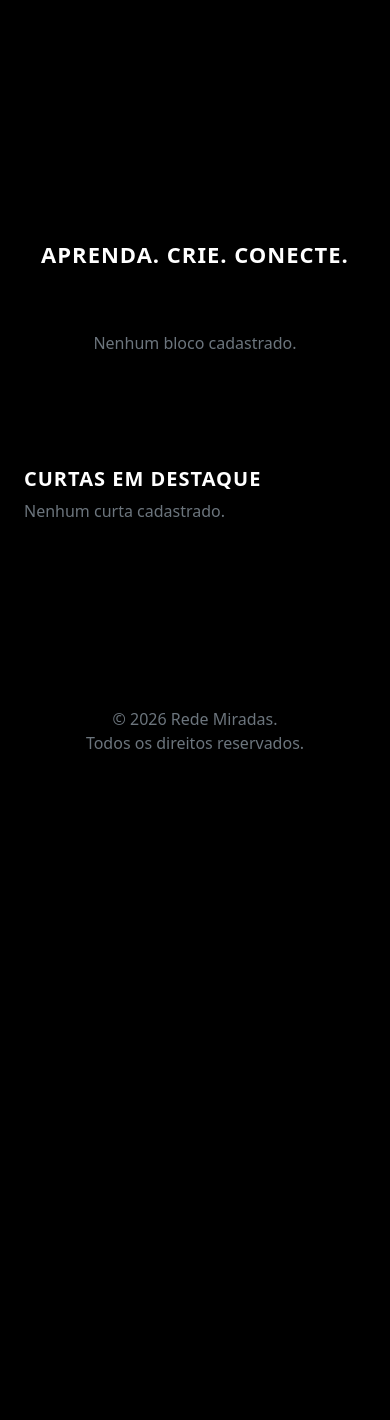
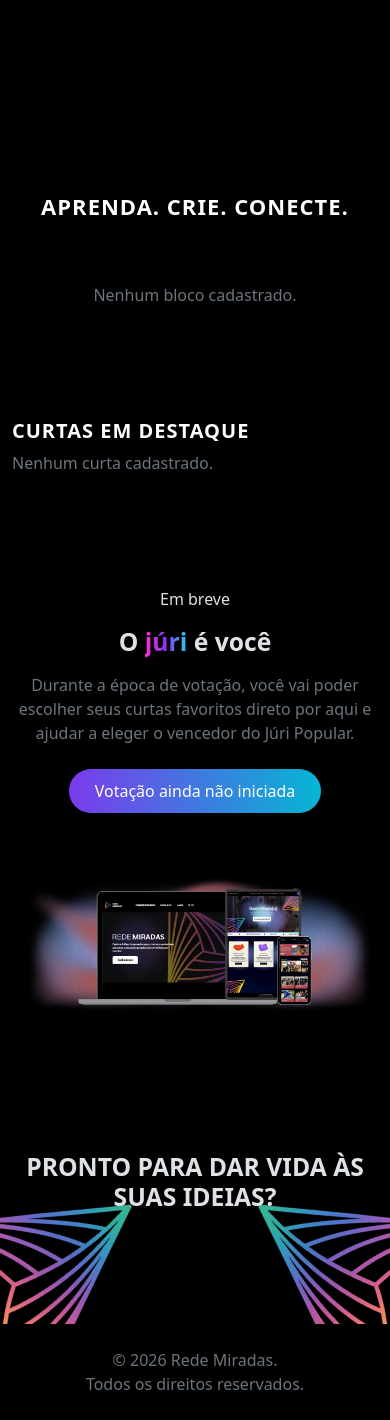
Before and after one commit to danybarreto2008/Rede-Miradas, a Django app: page / in a window 390 px wide. Shown: the part 715-2135 px from the top of the page. Before the commit the page ends 1464 px from the top, so only its background shows below. Run offline with Django 5.2, Linux system fonts and the light colour scheme; data that the repository does not hold is empty.

Commit message:
Sessão final do comeceporaqui

```diff
--- a/rede_miradas/static/rede_miradas/css/comeceporaqui.css
+++ b/rede_miradas/static/rede_miradas/css/comeceporaqui.css
@@ -691,3 +691,132 @@
         padding: 32px 12px 14px;
     }
 }
+.passo-icone {
+    width: 64px;
+    height: 64px;
+    border-radius: 50%;
+    display: flex;
+    align-items: center;
+    justify-content: center;
+    font-size: 24px;
+    color: #ffffff;
+    background:
+        linear-gradient(#000000, #000000) padding-box,
+        linear-gradient(135deg, var(--roxo), var(--azul)) border-box;
+    border: 2px solid transparent;
+}
+
+.passo-titulo {
+    color: #ffffff;
+    font-weight: 600;
+    font-size: 16px;
+    margin: 0;
+}
+
+.passo-texto {
+    color: #a0a0a0;
+    font-size: 14px;
+    margin: 0;
+}
+
+.slide-conteudo h1,
+.slide-conteudo p {
+    max-width: 650px;
+    overflow-wrap: break-word;
+    word-break: break-word;
+}
+
+@media (max-width: 600px) {
+    .slide h1 {
+        font-size: 26px;
+    }
+
+    .slide p {
+        font-size: 15px;
+    }
+
+    .slide-conteudo {
+        padding: 24px 20px;
+    }
+}
+
+/* ===== Seção final (chamada para ação) ===== */
+.secao-final {
+    position: relative;
+    background-color: #000000;
+    padding-top: 40px;
+    padding-bottom: 180px;
+}
+
+.triangulos-final-clip {
+    position: absolute;
+    top: 0;
+    left: 0;
+    width: 100%;
+    z-index: 0;
+    pointer-events: none;
+    overflow: hidden;
+}
+
+.triangulos-final {
+    position: relative;
+    width: 100%;
+}
+
+.triangulo-final {
+    position: absolute;
+    width: 450px;
+    bottom: -230px;
+    opacity: 1;
+    mix-blend-mode: screen;
+}
+
+.triangulo-final-esquerda {
+    left: -100px;
+    transform: rotate(-35deg);
+}
+
+.triangulo-final-direita {
+    right: -100px;
+    transform: scaleX(-1) rotate(-35deg);
+}
+
+.secao-final .container {
+    position: relative;
+    z-index: 1;
+}
+
+@media (max-width: 600px) {
+
+    .triangulo-final {
+        width: 220px;
+        bottom: -110px;
+    }
+
+}
+
+@media (max-width: 900px) {
+
+    .secao-final {
+        padding-bottom: 130px;
+    }
+
+    .triangulo-final {
+        width: 300px;
+        bottom: -150px;
+    }
+
+    .triangulo-final-esquerda {
+        left: -120px;
+    }
+
+    .triangulo-final-direita {
+        right: -120px;
+    }
+
+}
+footer {
+    position: relative;
+    z-index: 2;
+    background-color: #000000;
+}
--- a/rede_miradas/static/rede_miradas/js/comeceporaqui.js
+++ b/rede_miradas/static/rede_miradas/js/comeceporaqui.js
@@ -180,3 +180,24 @@
 
 window.addEventListener('load', ajustarTextoBlocos);
 window.addEventListener('resize', ajustarTextoBlocos);
+
+function ajustarTriangulosFinal() {
+
+    const secaoFinal = document.querySelector('.secao-final');
+    const footer = document.querySelector('footer');
+    const clip = document.querySelector('.triangulos-final-clip');
+    const wrapperTriangulos = document.querySelector('.triangulos-final');
+
+    if (!secaoFinal || !footer || !clip || !wrapperTriangulos) {
+        return;
+    }
+
+    const alturaSecao = secaoFinal.offsetHeight;
+    const alturaFooter = footer.offsetHeight;
+
+    clip.style.height = `${alturaSecao + alturaFooter}px`;
+    wrapperTriangulos.style.height = `${alturaSecao}px`;
+}
+
+window.addEventListener('load', ajustarTriangulosFinal);
+window.addEventListener('resize', ajustarTriangulosFinal);
--- a/rede_miradas/templates/rede_miradas/comeceporaqui.html
+++ b/rede_miradas/templates/rede_miradas/comeceporaqui.html
@@ -6,7 +6,7 @@
 
 <link
     rel="stylesheet"
-    href="{% static 'rede_miradas/css/comeceporaqui.css' %}?v=2"
+    href="{% static 'rede_miradas/css/comeceporaqui.css' %}?v=6"
 >
 
 
@@ -112,9 +112,6 @@
     {% endif %}
 
 </section>
-<section class="secao-blocos py-5">
-
-    <div class="container">
         <section class="secao-blocos py-5">
 
     <div class="triangulos-fundo">
@@ -240,7 +237,74 @@
     </div>
 
 </section>
+<section class="secao-votacao py-5">
 
-<script src="{% static 'rede_miradas/js/comeceporaqui.js' %}?v=3"></script>
+    <div class="container text-center">
+
+        <span class="badge-em-breve d-inline-block mb-3">
+            Em breve
+        </span>
+
+        <h2 class="fw-bold mb-3">
+            O <span class="gradiente-texto">júri</span> é você
+        </h2>
+
+        <p class="text-secondary mx-auto mb-4" style="max-width: 500px;">
+            Durante a época de votação, você vai poder escolher seus curtas favoritos direto por aqui e ajudar a eleger o vencedor do Júri Popular.
+        </p>
+
+        <button class="btn-neon" disabled>
+            Votação ainda não iniciada
+        </button>
+
+    </div>
+            <img
+            src="{% static 'rede_miradas/img/demonstracoes.png' %}"
+            alt="Demonstração da votação"
+            class="img-fluid mt-4"
+        >
+
+</section>
+<section class="secao-final py-5">
+
+   <div class="triangulos-final-clip">
+
+        <div class="triangulos-final">
+
+            <img src="{% static 'rede_miradas/img/triangulomiradas.png' %}" class="triangulo-final triangulo-final-esquerda" alt="">
+            <img src="{% static 'rede_miradas/img/triangulomiradas.png' %}" class="triangulo-final triangulo-final-direita" alt="">
+
+        </div>
+
+    </div>
+
+    <div class="container text-center position-relative">
+
+        <h2 class="fw-bold mb-3 titulo-final">
+            {{ secao_final.titulo|default:"PRONTO PARA DAR VIDA ÀS SUAS IDEIAS?" }}
+        </h2>
+
+        {% if secao_final.subtitulo %}
+
+            <p class="text-secondary mx-auto subtitulo-final">
+                {{ secao_final.subtitulo }}
+            </p>
+
+        {% endif %}
+
+        {% if secao_final.texto_botao and secao_final.link_botao %}
+
+
+            <a href="{{ secao_final.link_botao }}" class="btn-neon mt-3 d-inline-block">
+                {{ secao_final.texto_botao }}
+            </a>
+
+        {% endif %}
+
+    </div>
+
+</section>
+
+<script src="{% static 'rede_miradas/js/comeceporaqui.js' %}?v=4"></script>
 
 {% endblock %}
--- a/rede_miradas/views.py
+++ b/rede_miradas/views.py
@@ -1,7 +1,7 @@
 from django.shortcuts import render, get_object_or_404
 from django.db.models import Q
 
-from .models import Destaque, Noticia, BlocoApresentacao, Curta, SecaoCurtas
+from .models import Destaque, Noticia, BlocoApresentacao, Curta, SecaoCurtas, SecaoFinal
 
 # View da página "Comece por aqui"
 def home(request):
@@ -20,6 +20,8 @@
         ativo=True
     ).order_by('ordem')
 
+    secao_final = SecaoFinal.objects.first()
+
     return render(
         request,
         "rede_miradas/comeceporaqui.html",
@@ -28,6 +30,7 @@
             'destaques': destaques,
             'blocos': blocos,
             'curtas': curtas,
+            'secao_final': secao_final,
         }
     )
 
```
Also changed, not shown: rede_miradas/admin.py (+7 -1 lines), rede_miradas/models.py (+33 -0 lines), rede_miradas/migrations/0010_secaofinal.py (added), rede_miradas/migrations/0011_secaofinal_link_botao_secaofinal_texto_botao.py (added).
